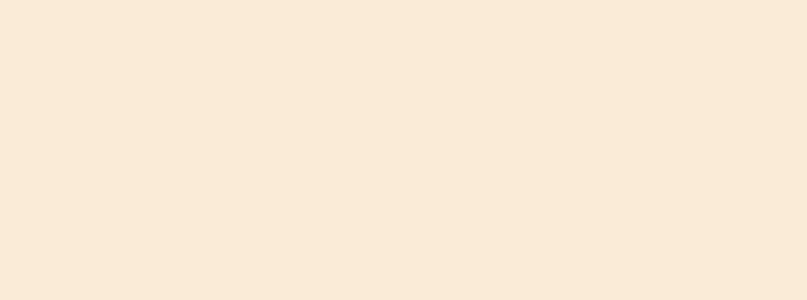
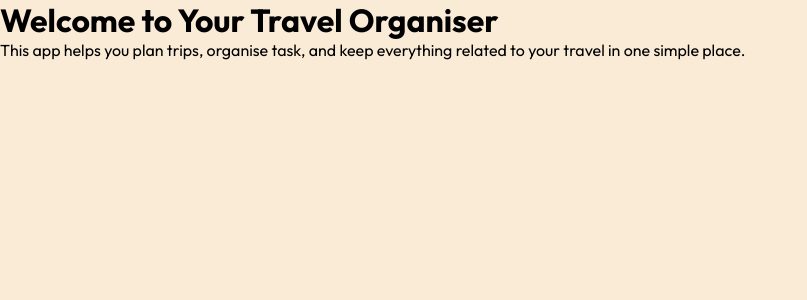
Before and after one commit to On-KeiShe/travel-app, a React (Vite) app: page / in a window 1280 px wide. Shown: the top 300 px of the page, without its empty margins (0-807 px from the left). Built offline with nearby package versions, Linux system fonts and the light colour scheme.

Commit message:
Added Landing Page

```diff
--- a/index.html
+++ b/index.html
@@ -5,6 +5,12 @@
     <link rel="icon" type="image/svg+xml" href="/vite.svg" />
     <meta name="viewport" content="width=device-width, initial-scale=1.0" />
     <title>travel-app</title>
+    <link rel="preconnect" href="https://fonts.googleapis.com" />
+    <link rel="preconnect" href="https://fonts.gstatic.com" crossorigin />
+    <link
+      href="https://fonts.googleapis.com/css2?family=Outfit:wght@100..900&display=swap"
+      rel="stylesheet"
+    />
   </head>
   <body>
     <div id="root"></div>
--- a/src/App.css
+++ b/src/App.css
@@ -1,3 +1,9 @@
 *{
-background-color:antiquewhite;
+  margin: 0;
+  padding: 0;
 }
+
+body{
+  background-color:antiquewhite;
+  font-family: Outfit, system-ui, -apple-system, BlinkMacSystemFont, 'Segoe UI', Roboto, Oxygen, Ubuntu, Cantarell, 'Open Sans', 'Helvetica Neue', sans-serif;
+}
--- a/src/components/Landing.jsx
+++ b/src/components/Landing.jsx
@@ -1,5 +1,10 @@
 function Landing() {
-  return <></>;
+  return (
+  <div>
+  <h1 class="heading"> Welcome to Your Travel Organiser</h1>
+  <p class="landing-paragrah">This app helps you plan trips, organise task, and keep everything related to your travel in one simple place.</p>
+  </div>
+  )
 }
 
 export default Landing;
```
